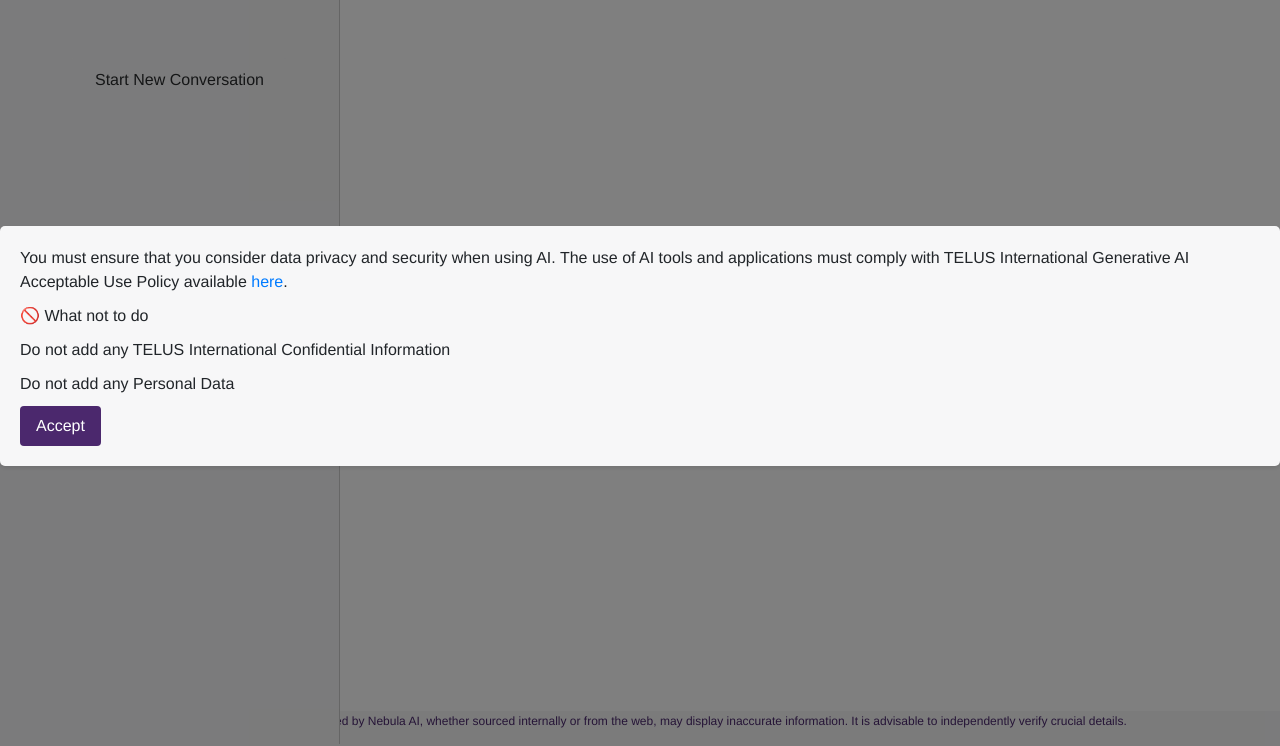
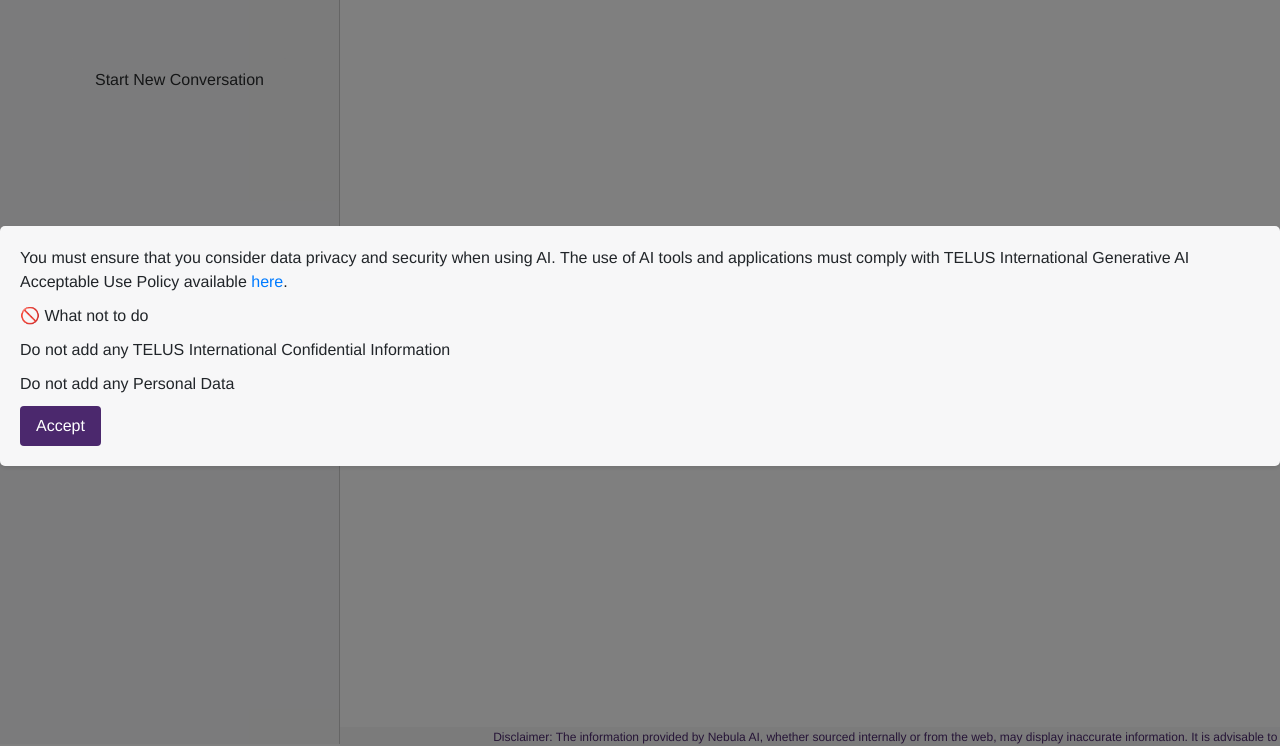
Before and after one commit to santistelus/NEBULA-UI, a website: page index.html in a window 1280 px wide. Shown: the part 54-800 px from the top of the page. Drawn offline with nearby package versions, Linux system fonts and the light colour scheme; no server answers.

Commit message:
Changes on footer diclaimer

```diff
--- a/index.html
+++ b/index.html
@@ -42,11 +42,12 @@
     </div>
     <div id="webchat-container">
       <div id="webchat" role="main"></div>
+      <div id="footer-disclaimer">
+        <p>Disclaimer: The information provided by Nebula AI, whether sourced internally or from the web, may display inaccurate information. It is advisable to independently verify crucial details.</p>
+      </div>
 
     </div>
-          <div id="footer-disclaimer">
-        <p>Disclaimer: The information provided by Nebula AI, whether sourced internally or from the web, may display inaccurate information. It is advisable to independently verify crucial details.</p>
-      </div>
+
   </div>
 
 
--- a/styles.css
+++ b/styles.css
@@ -174,6 +174,9 @@
   width: 100%;
   /*box-shadow: 0 -2px 4px rgba(0, 0, 0, 0.2);*/
 }
+#footer-disclaimer p {
+  margin: auto; /* Ajusta el margen superior e inferior para centrar verticalmente el texto */
+}
 #banner_title {
   color: #4B286D;
   font-family: Helvetica;
```
